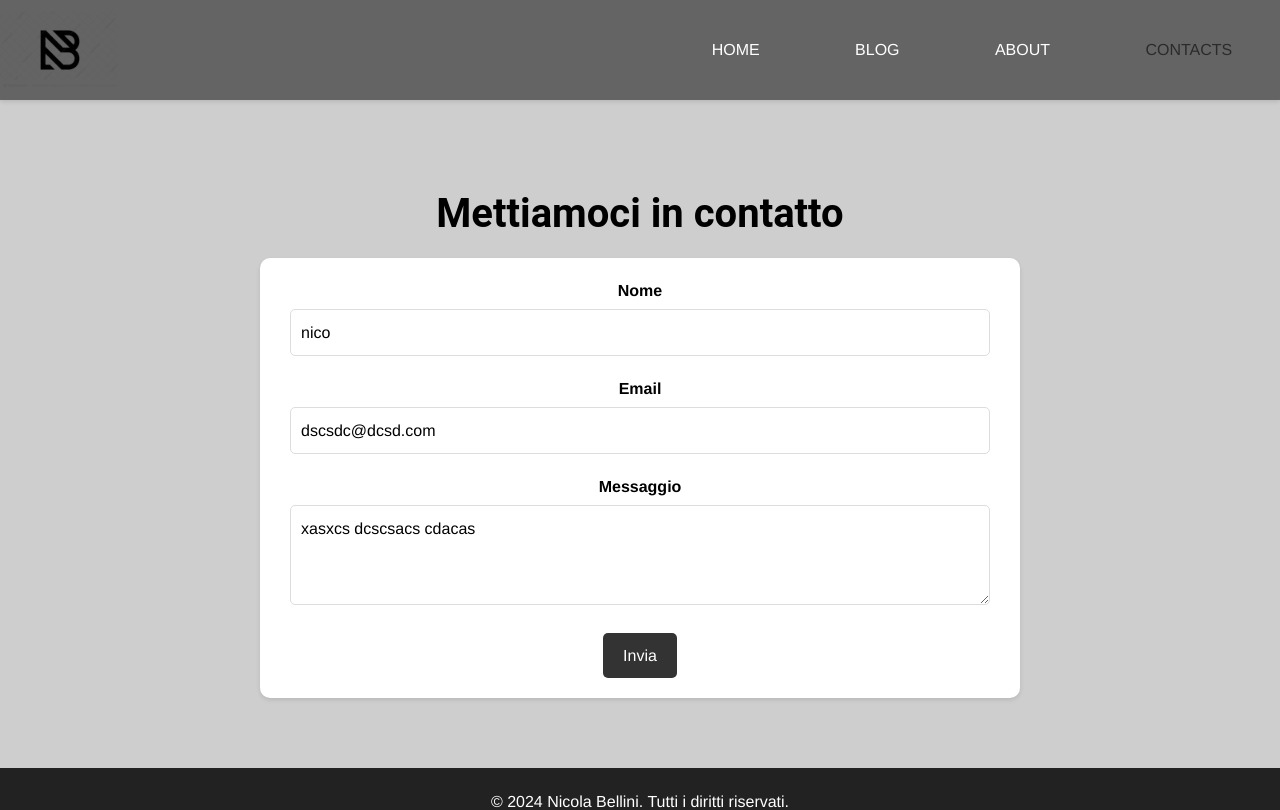
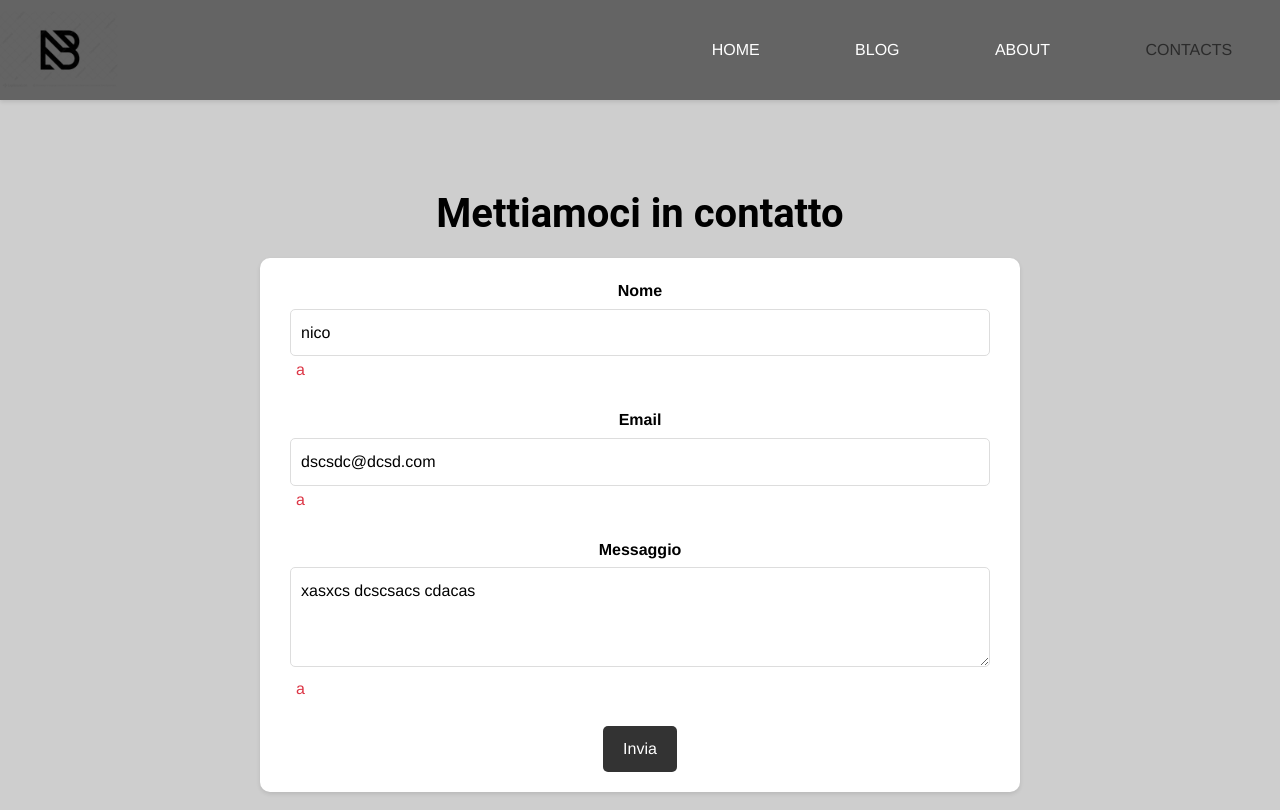
Before and after one commit to NicolaBellini/vite-boolfolio, a Vue app: page /contact in a window 1280 px wide. Shown: the top 810 px of the page. Built offline with nearby package versions, Linux system fonts and the light colour scheme; no server answers.

Commit message:
[add] errors handling in form

```diff
--- a/src/pages/contact.vue
+++ b/src/pages/contact.vue
@@ -12,6 +12,11 @@ export default {
       text: "xasxcs dcscsacs cdacas",
       sending: false,
       sent: false,
+      errors: {
+        name: "a",
+        mail: "a",
+        text: "a",
+      },
     };
   },
   methods: {
@@ -27,9 +32,17 @@ export default {
       axios
         .post(store.apiUrl + "send-mail", data)
         .then((res) => {
-          (this.sending = false),
-            (this.sent = res.data.success),
-            console.log(res.data.success);
+          (this.sending = false), (this.sent = res.data.success);
+          if (!res.data.success) {
+            this.errors = res.data.errors;
+          } else {
+            this.errors = {
+              name: "",
+              mail: "",
+              text: "",
+            };
+          }
+          console.log(res.data);
         })
         .catch((error) => {
           (this.sent = true), (this.sending = false);
@@ -76,14 +89,23 @@ export default {
           <div class="form-group">
             <label for="name">Nome</label>
             <input v-model="name" type="text" id="name" name="name" />
+            <p class="text-start ms-3 text-danger">
+              {{ errors.name?.toString() }}
+            </p>
           </div>
           <div class="form-group">
             <label for="email">Email</label>
             <input v-model="mail" type="email" id="mail" name="email" />
+            <p class="text-start ms-3 text-danger">
+              {{ errors.mail?.toString() }}
+            </p>
           </div>
           <div class="form-group">
             <label for="message">Messaggio</label>
             <textarea v-model="text" id="message" name="text"></textarea>
+            <p class="text-start ms-3 text-danger">
+              {{ errors.text?.toString() }}
+            </p>
           </div>
           <button type="submit" class="submit-btn">Invia</button>
         </form>
```
